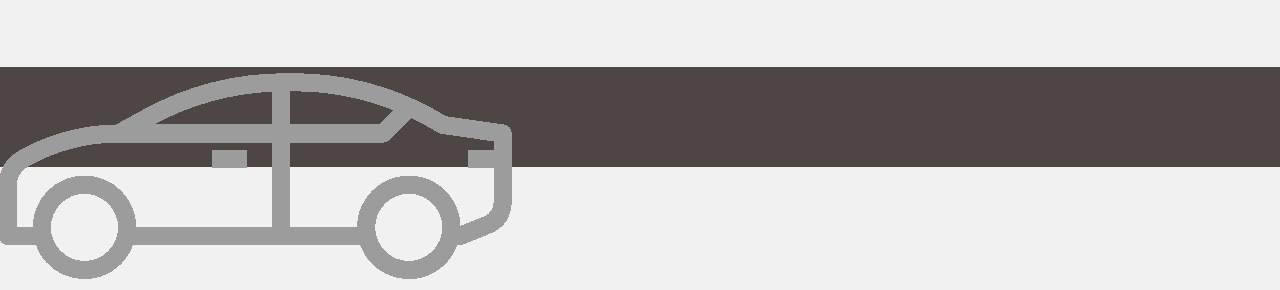
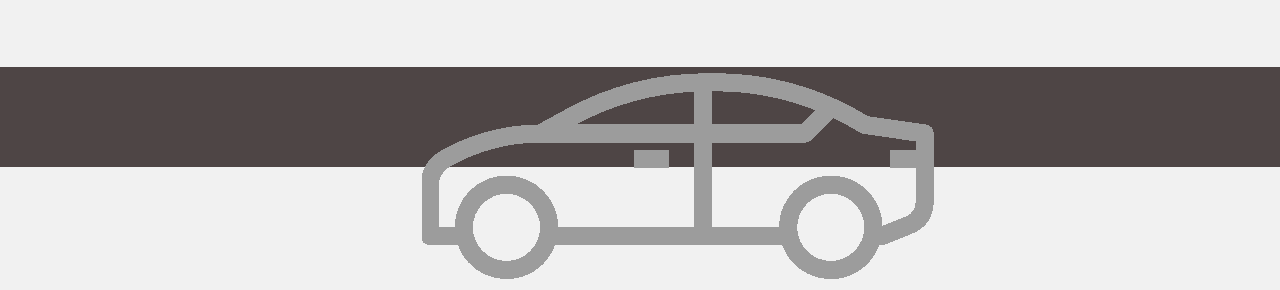
Before and after one commit to KhasanAlimov/Cars, a plain HTML site: page index.html in a window 1280 px wide. Shown: the part 1391-1681 px from the top of the page. Drawn offline with Linux system fonts and the light colour scheme.

Commit message:
footer-section

```diff
--- a/components/Footer/footer.css
+++ b/components/Footer/footer.css
@@ -3,4 +3,14 @@
   width: 100%;
   height: 100px;
   background-color: #4e4545;
+  display: flex;
 }
+.footer-section {
+  width: 33%;
+}
+.footer-section:nth-child(2) {
+  height: 95px;
+}
+.footer-img {
+
+}
--- a/components/Footer/footer.js
+++ b/components/Footer/footer.js
@@ -1,7 +1,9 @@
 const html = `
   <div class="footer-container">
-    <div class="img-box">
+    <div class="footer-section"></div>
+    <div class="footer-section">
       <img src="components/Footer/img/car.png" alt="Car" class="footer-img">
     </div>
+    <div class="footer-section"></div>
 	</div>`;
 ROOT_FOOTER.innerHTML = html;
```
